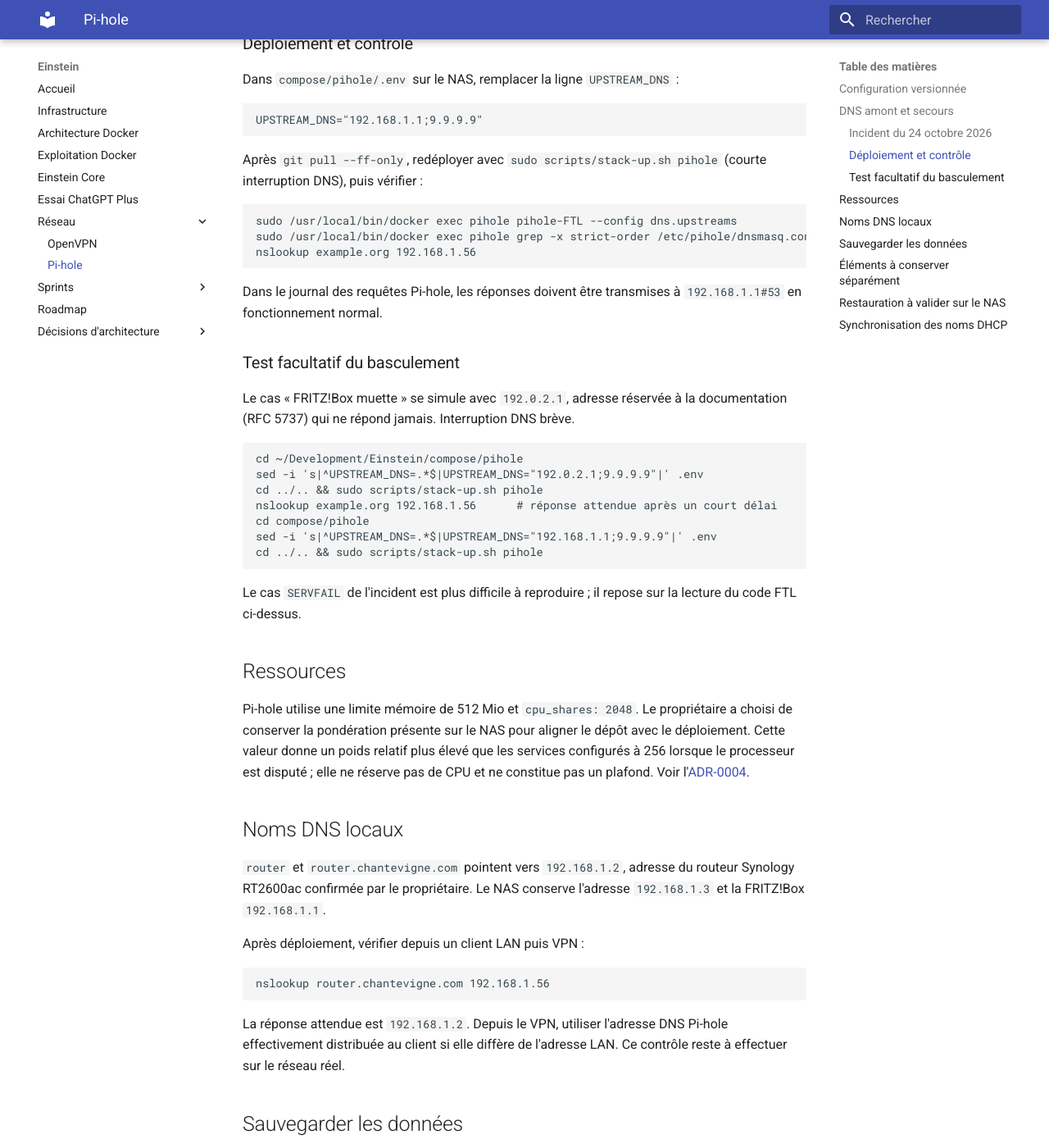
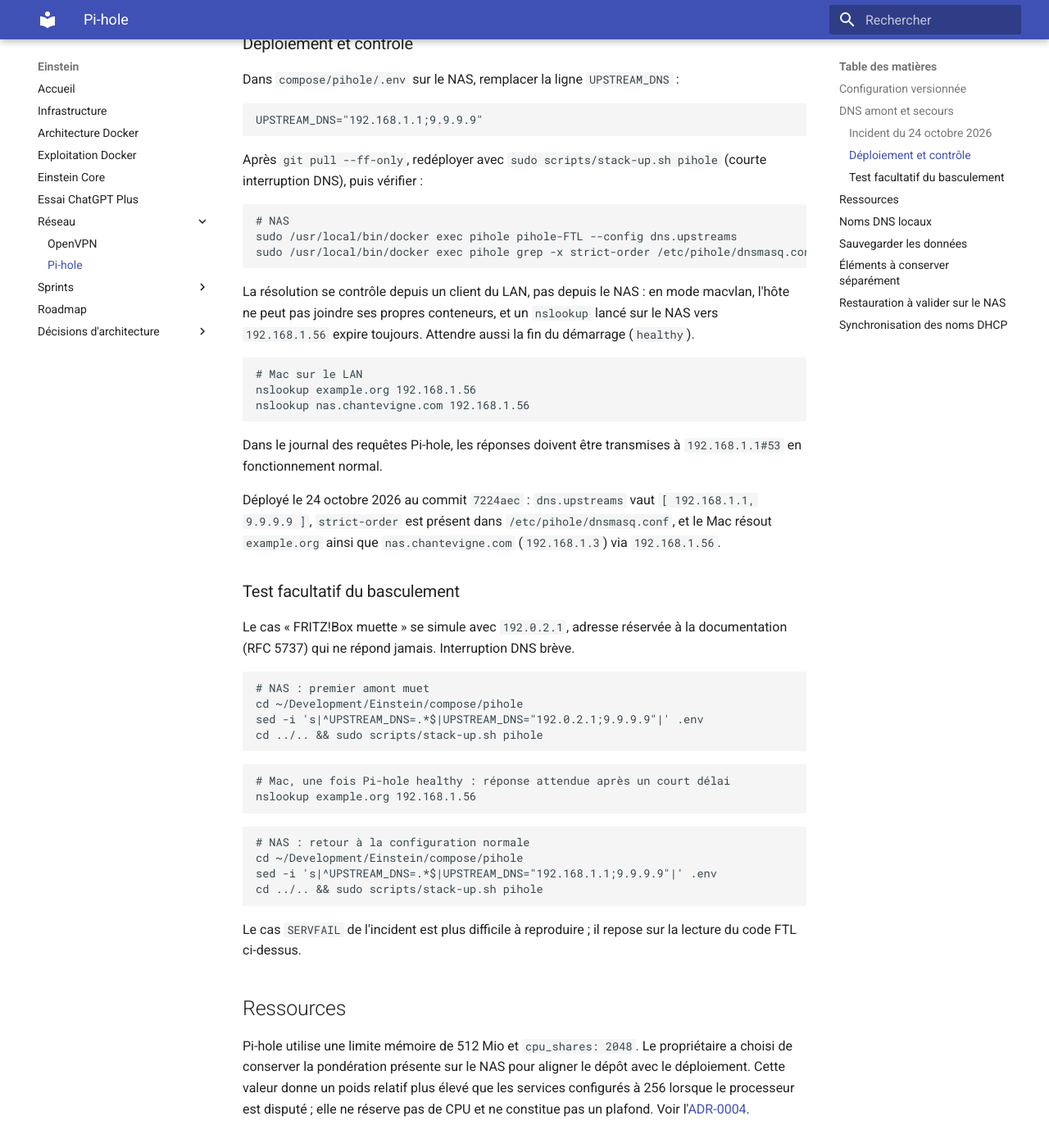
Before and after one commit to asanchez74/Einstein, an MkDocs documentation site: the page built from docs/pihole-operations.md, in a window 1280 px wide and 1400 px high, scrolled down 1804 px. Shown: the whole window at 82% size. Built offline with MkDocs 1.6.1 and Material for MkDocs 9.7.7, drawn with Linux system fonts in a browser that asks for light colours.

Commit message:
docs: contrôler Pi-hole depuis le LAN et consigner le déploiement du secours
En macvlan, le NAS ne joint pas son propre conteneur Pi-hole : les
nslookup de contrôle se font depuis un client du LAN.

Co-Authored-By: Claude Opus 5.5 <noreply@anthropic.com>

````diff
--- a/docs/pihole-operations.md
+++ b/docs/pihole-operations.md
@@ -86,13 +86,29 @@ Après `git pull --ff-only`, redéployer avec `sudo scripts/stack-up.sh pihole`
 (courte interruption DNS), puis vérifier :
 
 ```bash
+# NAS
 sudo /usr/local/bin/docker exec pihole pihole-FTL --config dns.upstreams
 sudo /usr/local/bin/docker exec pihole grep -x strict-order /etc/pihole/dnsmasq.conf
+```
+
+La résolution se contrôle depuis un client du LAN, pas depuis le NAS : en
+mode macvlan, l'hôte ne peut pas joindre ses propres conteneurs, et un
+`nslookup` lancé sur le NAS vers `192.168.1.56` expire toujours. Attendre
+aussi la fin du démarrage (`healthy`).
+
+```bash
+# Mac sur le LAN
 nslookup example.org 192.168.1.56
+nslookup nas.chantevigne.com 192.168.1.56
 ```
 
 Dans le journal des requêtes Pi-hole, les réponses doivent être transmises à
 `192.168.1.1#53` en fonctionnement normal.
+
+Déployé le 24 octobre 2026 au commit `7224aec` : `dns.upstreams` vaut
+`[ 192.168.1.1, 9.9.9.9 ]`, `strict-order` est présent dans
+`/etc/pihole/dnsmasq.conf`, et le Mac résout `example.org` ainsi que
+`nas.chantevigne.com` (`192.168.1.3`) via `192.168.1.56`.
 
 ### Test facultatif du basculement
 
@@ -100,11 +116,20 @@ Le cas « FRITZ!Box muette » se simule avec `192.0.2.1`, adresse réservée à
 la documentation (RFC 5737) qui ne répond jamais. Interruption DNS brève.
 
 ```bash
+# NAS : premier amont muet
 cd ~/Development/Einstein/compose/pihole
 sed -i 's|^UPSTREAM_DNS=.*$|UPSTREAM_DNS="192.0.2.1;9.9.9.9"|' .env
 cd ../.. && sudo scripts/stack-up.sh pihole
-nslookup example.org 192.168.1.56      # réponse attendue après un court délai
-cd compose/pihole
+```
+
+```bash
+# Mac, une fois Pi-hole healthy : réponse attendue après un court délai
+nslookup example.org 192.168.1.56
+```
+
+```bash
+# NAS : retour à la configuration normale
+cd ~/Development/Einstein/compose/pihole
 sed -i 's|^UPSTREAM_DNS=.*$|UPSTREAM_DNS="192.168.1.1;9.9.9.9"|' .env
 cd ../.. && sudo scripts/stack-up.sh pihole
 ```
````
